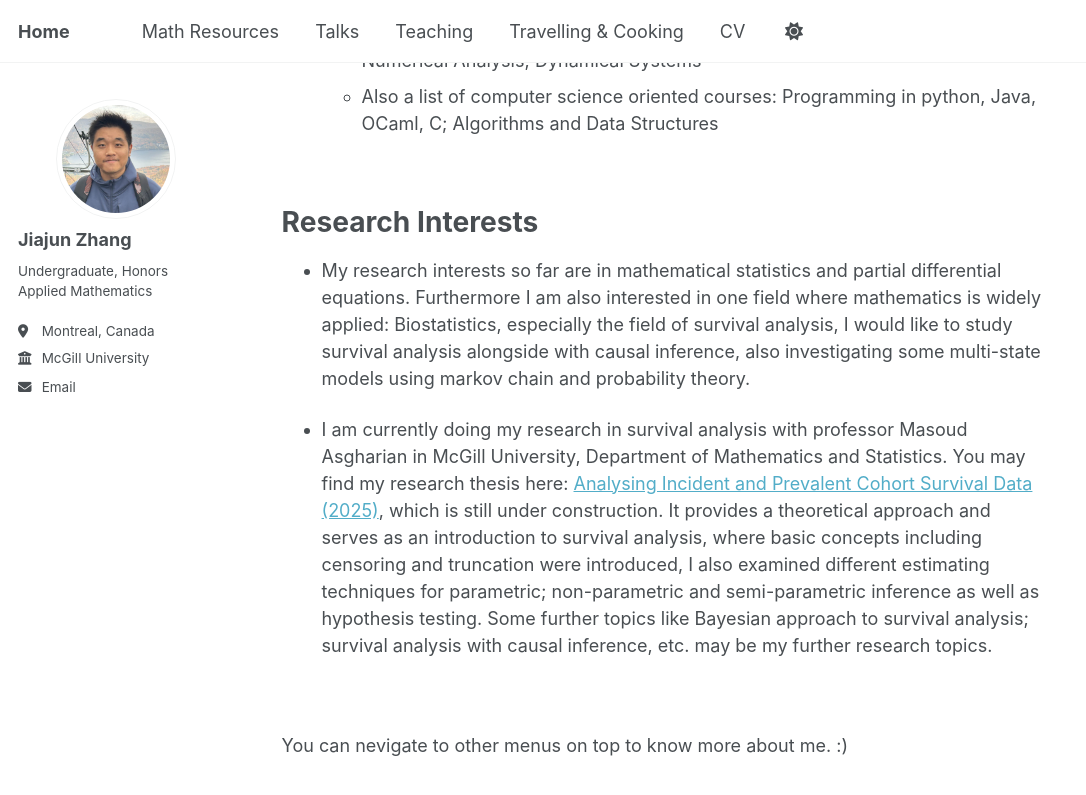
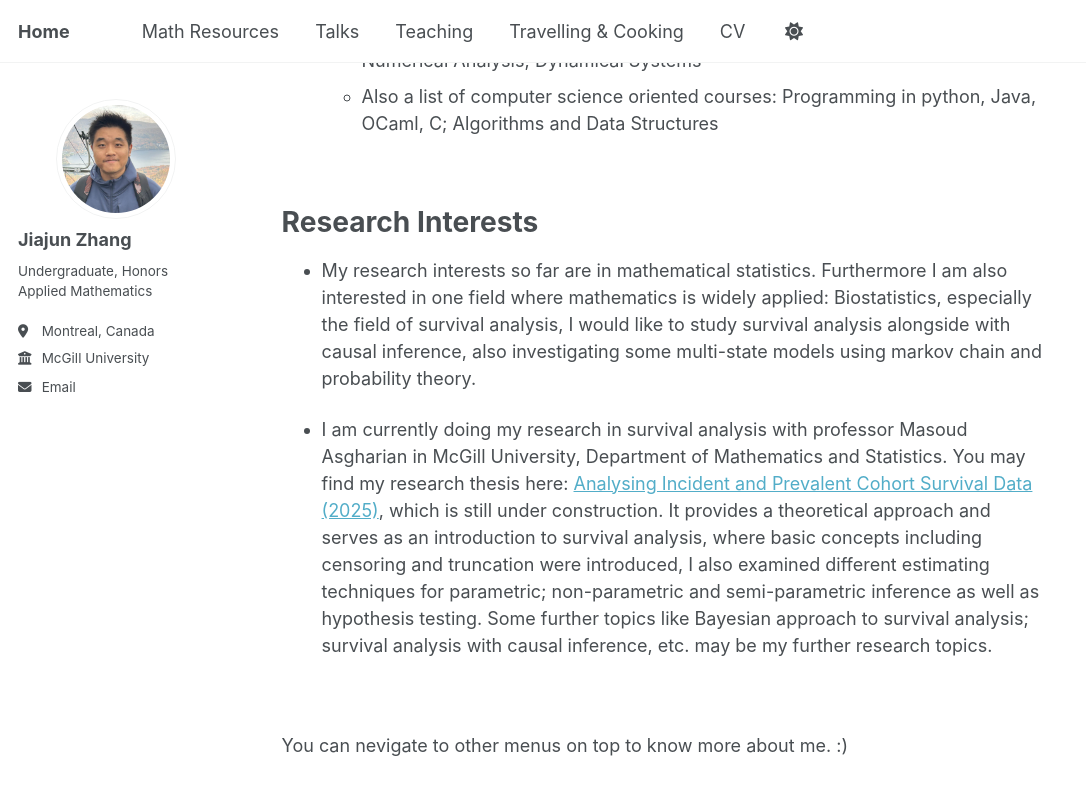
Before and after one commit to JohanssonRein/JohanssonRein.github.io, a Jekyll site: the page built from _pages/about.md, in a window 1280 px wide and 900 px high, scrolled down 837 px. Shown: the top 795 px of the window, without its empty margins (0-1086 px from the left). Built offline with Jekyll 4.4.1, drawn with Linux system fonts in a browser that asks for light colours.

Commit message:
Update about.md

```diff
--- a/_pages/about.md
+++ b/_pages/about.md
@@ -32,7 +32,7 @@ redirect_from:
 
 # Research Interests
 
-* My research interests so far are in mathematical statistics and partial differential equations. Furthermore I am also interested in one field where mathematics is widely applied:  Biostatistics, especially the field of survival analysis, I would like to study survival analysis alongside with causal inference, also investigating some multi-state models using markov chain and probability theory.
+* My research interests so far are in mathematical statistics. Furthermore I am also interested in one field where mathematics is widely applied:  Biostatistics, especially the field of survival analysis, I would like to study survival analysis alongside with causal inference, also investigating some multi-state models using markov chain and probability theory.
 
 * I am currently doing my research in survival analysis with professor Masoud Asgharian in McGill University, Department of Mathematics and Statistics. You may find my research thesis here: [Analysing Incident and Prevalent Cohort Survival Data (2025)](/files/survivalanalysis.pdf),
 which is still under construction. It provides a theoretical approach and serves as an introduction to
```
